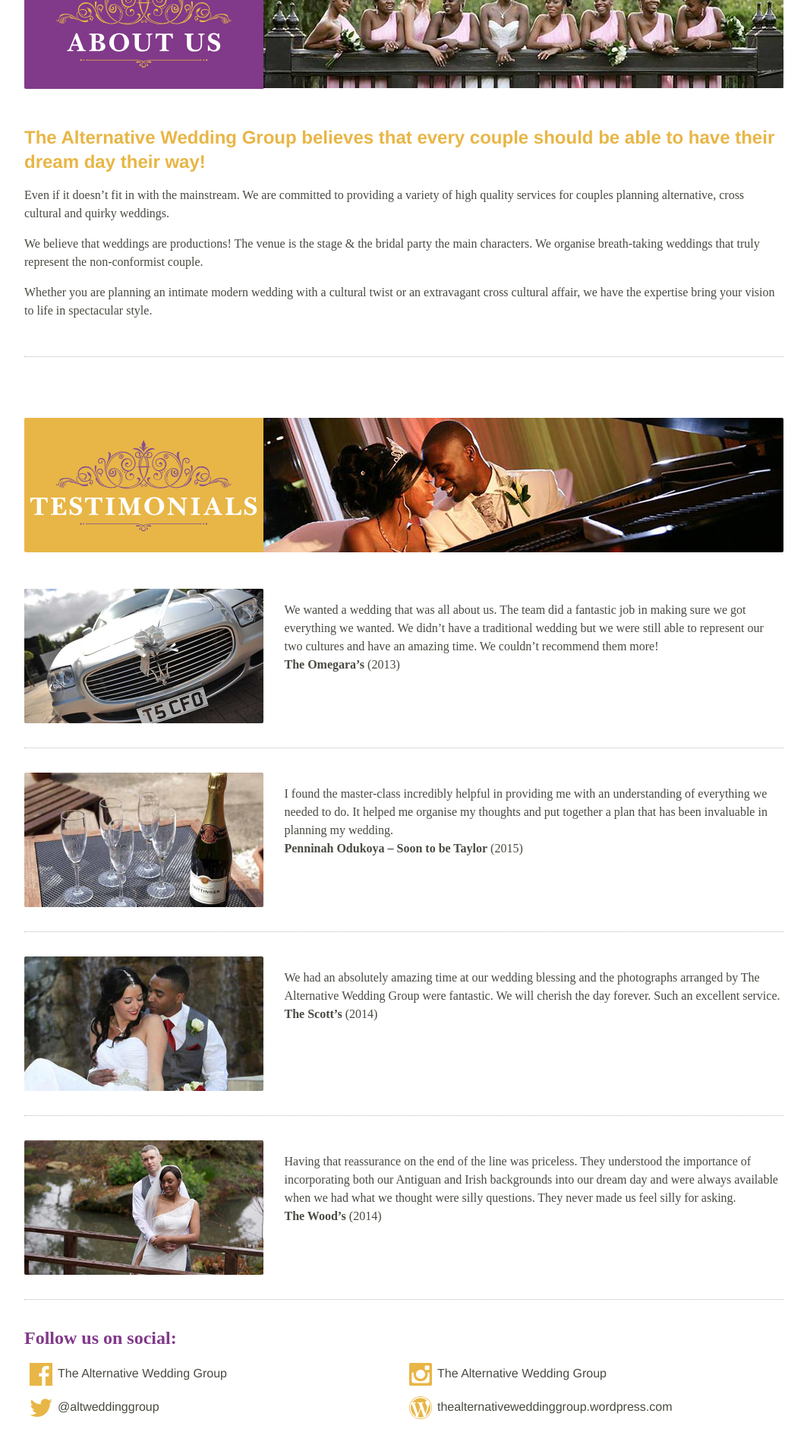
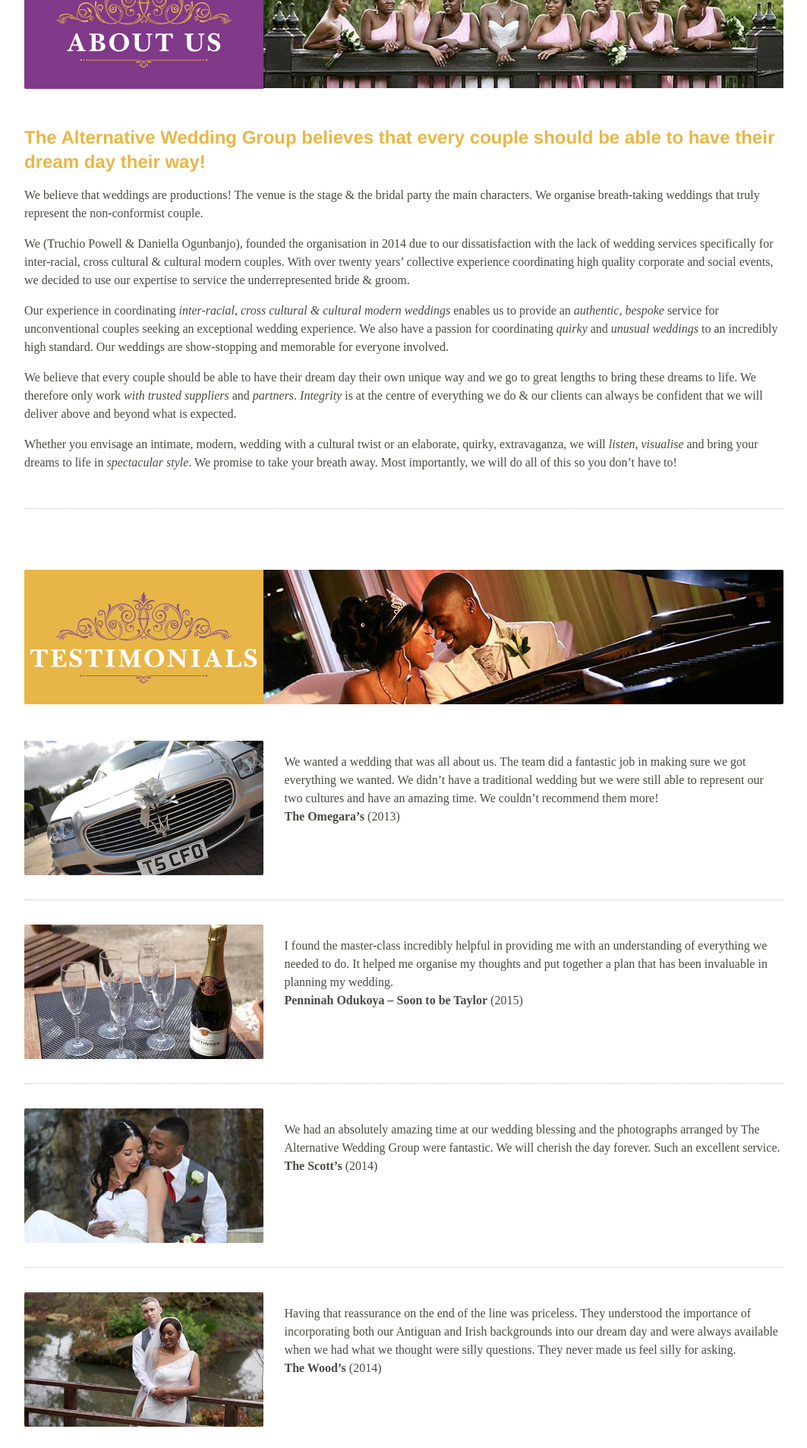
Before and after one commit to alternativeweddinggroup/alternativeweddinggroup.github.io, a Jekyll site: the page built from about.html, in a window 1280 px wide. Shown: the part 423-2329 px from the top of the page at 76% size, without its empty margins (108-1171 px from the left). Built offline with Jekyll 4.4.1, drawn with Linux system fonts in a browser that asks for light colours; some web fonts are replaced.

Commit message:
Update content

```diff
--- a/_scss/base/_typography.scss
+++ b/_scss/base/_typography.scss
@@ -204,6 +204,7 @@ small,
 
 p {
   margin: 0 0 1em;
+  width: 100%;
 }
 
 abbr[title] {
--- a/about.html
+++ b/about.html
@@ -48,11 +48,11 @@ sitemap:
 
     <h2 class="alpha">The Alternative Wedding Group believes that every couple should be able to have their dream day their way!</h2>
 
-    <p>Even if it doesn&rsquo;t fit in with the mainstream. We are committed to providing a variety of high quality services for couples planning alternative, cross cultural and quirky weddings.</p>
-
     <p>We believe that weddings are productions! The venue is the stage &amp; the bridal party the main characters. We organise breath-taking weddings that truly represent the non-conformist couple.</p>
-
-    <p>Whether you are planning an intimate modern wedding with a cultural twist or an extravagant cross cultural affair, we have the expertise bring your vision to life in spectacular style.</p>
+    <p>We (Truchio Powell &amp; Daniella Ogunbanjo), founded the organisation in 2014 due to our dissatisfaction with the lack of wedding services specifically for inter-racial, cross cultural &amp; cultural modern couples. With over twenty years&rsquo; collective experience coordinating high quality corporate and social events, we decided to use our expertise to service the underrepresented bride &amp; groom.</p>
+    <p>Our experience in coordinating <em>inter-racial</em>, <em>cross cultural &amp; cultural modern weddings</em> enables us to provide an <em>authentic</em>, <em>bespoke</em> service for unconventional couples seeking an exceptional wedding experience. We also have a passion for coordinating <em>quirky</em> and <em>unusual weddings</em> to an incredibly high standard. Our weddings are show-stopping and memorable for everyone involved.</p>
+    <p>We believe that every couple should be able to have their dream day their own unique way and we go to great lengths to bring these dreams to life. We therefore only work <em>with trusted suppliers</em> and <em>partners</em>. <em>Integrity</em> is at the centre of everything we do &amp; our clients can always be confident that we will deliver above and beyond what is expected.</p>
+    <p>Whether you envisage an intimate, modern, wedding with a cultural twist or an elaborate, quirky, extravaganza, we will <em>listen</em>, <em>visualise</em> and bring your dreams to life in <em>spectacular style</em>. We promise to take your breath away. Most importantly, we will do all of this so you don&rsquo;t have to!</p>
 
   </section>
 
```
Also changed, not shown: other parts of about.html (+1 -1 lines), _services/0-planning.md (+6 -2 lines), _services/1-coordination.md (+6 -2 lines), _services/2-masterclasses.md (+7 -4 lines).
